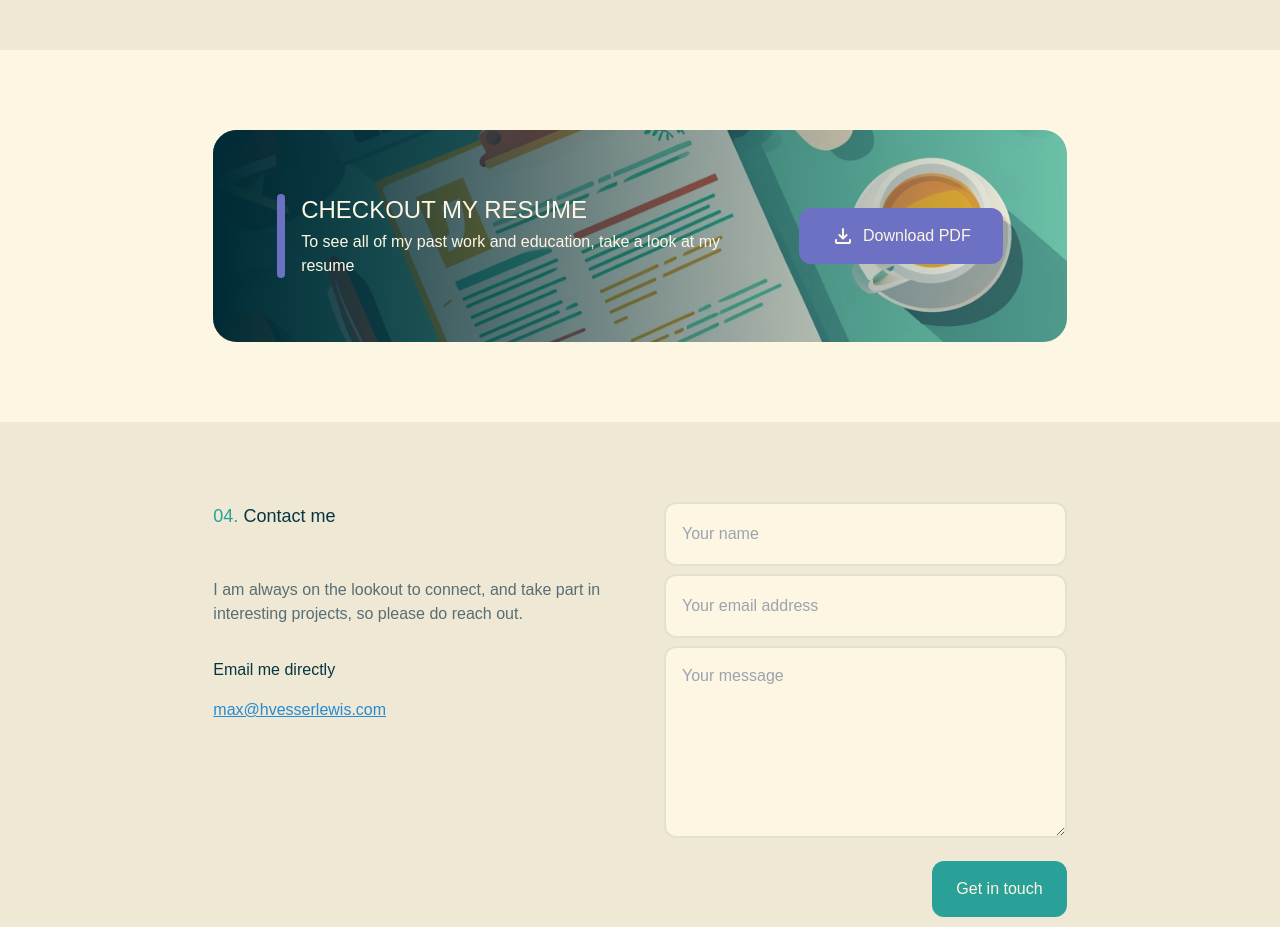
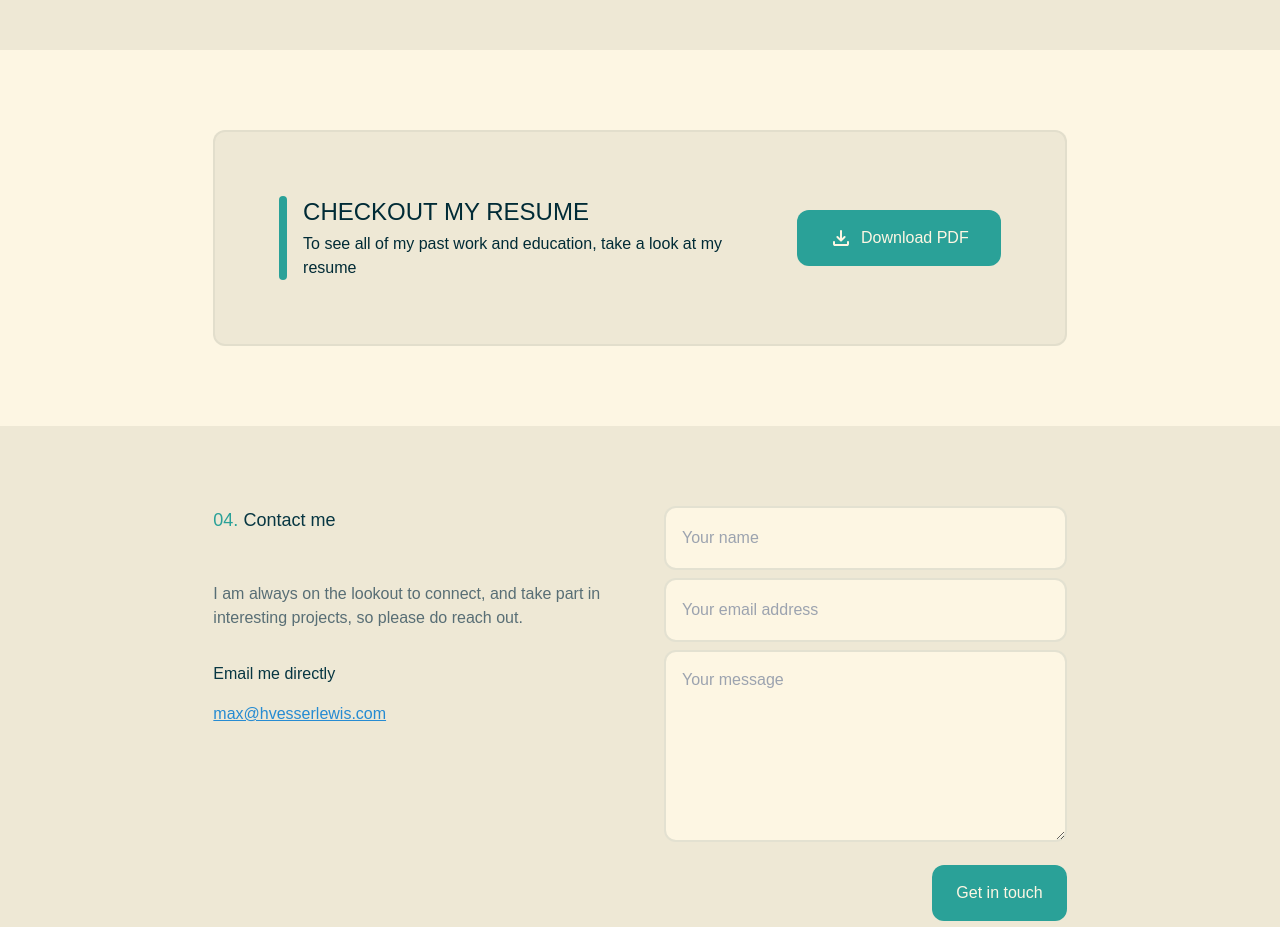
Before and after one commit to maxhves/hvesser-lewis-consulting-site, a Next.js app: page / in a window 1280 px wide. Shown: the part 2940-3867 px from the top of the page. Built offline with nearby package versions, Linux system fonts and the light colour scheme; no server answers; a web font is replaced by a local one.

Commit message:
Adjusted resume ad design.

```diff
--- a/src/app/sections/resume_ad/resume_ad.tsx
+++ b/src/app/sections/resume_ad/resume_ad.tsx
@@ -4,19 +4,19 @@ import SectionWrapper from '@/app/components/section_wrapper/section_wrapper';
 function ResumeAd() {
   return (
     <SectionWrapper>
-      <div className="w-full rounded-3xl bg-[url('/ad_images/image_cv_on_desk.webp')] bg-cover bg-center bg-no-repeat">
+      <div className="w-full">
         {/* Gradient background overlay */}
-        <div className="bg-gradient-to-r from-daintree rounded-3xl p-16">
+        <div className="bg-aths-special dark:bg-daintree border-2 border-daintree/5 rounded-xl p-16">
           <div className="flex flex-col md:flex-row items-center space-y-8 md:space-y-0 md:space-x-8">
             {/* Alert */}
             <div className="flex flex-row space-x-4">
               {/* Marker */}
-              <div className="w-2 bg-amethyst rounded-full"/>
+              <div className="w-2 bg-jungle-green rounded-full"/>
 
               {/* Text */}
               <div className="flex flex-col space-y-1">
-                <p className="text-old-lace font-medium text-2xl">CHECKOUT MY RESUME</p>
-                <p className="text-old-lace">To see all of my past work and education, take a look at my resume</p>
+                <p className="text-daintree dark:text-old-lace font-medium text-2xl">CHECKOUT MY RESUME</p>
+                <p className="text-daintree dark:text-old-lace">To see all of my past work and education, take a look at my resume</p>
               </div>
             </div>
 
@@ -27,7 +27,7 @@ function ResumeAd() {
               target="_blank"
               className="w-full md:w-fit shrink-0"
             >
-              <button type="button" className="w-full bg-amethyst py-4 px-8 rounded-xl hover:shadow-md transition-all">
+              <button type="button" className="w-full bg-jungle-green py-4 px-8 rounded-xl hover:shadow-md transition-all">
                 <div className="flex flex-row justify-center items-center space-x-2">
                   <svg className="h-6 w-6 fill-old-lace" viewBox="0 -960 960 960">
                     <path d="M480-337q-8 0-15-2.5t-13-8.5L308-492q-12-12-11.5-28t11.5-28q12-12 28.5-12.5T365-549l75 75v-286q0-17 11.5-28.5T480-800q17 0 28.5 11.5T520-760v286l75-75q12-12 28.5-11.5T652-548q11 12 11.5 28T652-492L508-348q-6 6-13 8.5t-15 2.5ZM240-160q-33 0-56.5-23.5T160-240v-80q0-17 11.5-28.5T200-360q17 0 28.5 11.5T240-320v80h480v-80q0-17 11.5-28.5T760-360q17 0 28.5 11.5T800-320v80q0 33-23.5 56.5T720-160H240Z"/>
```
